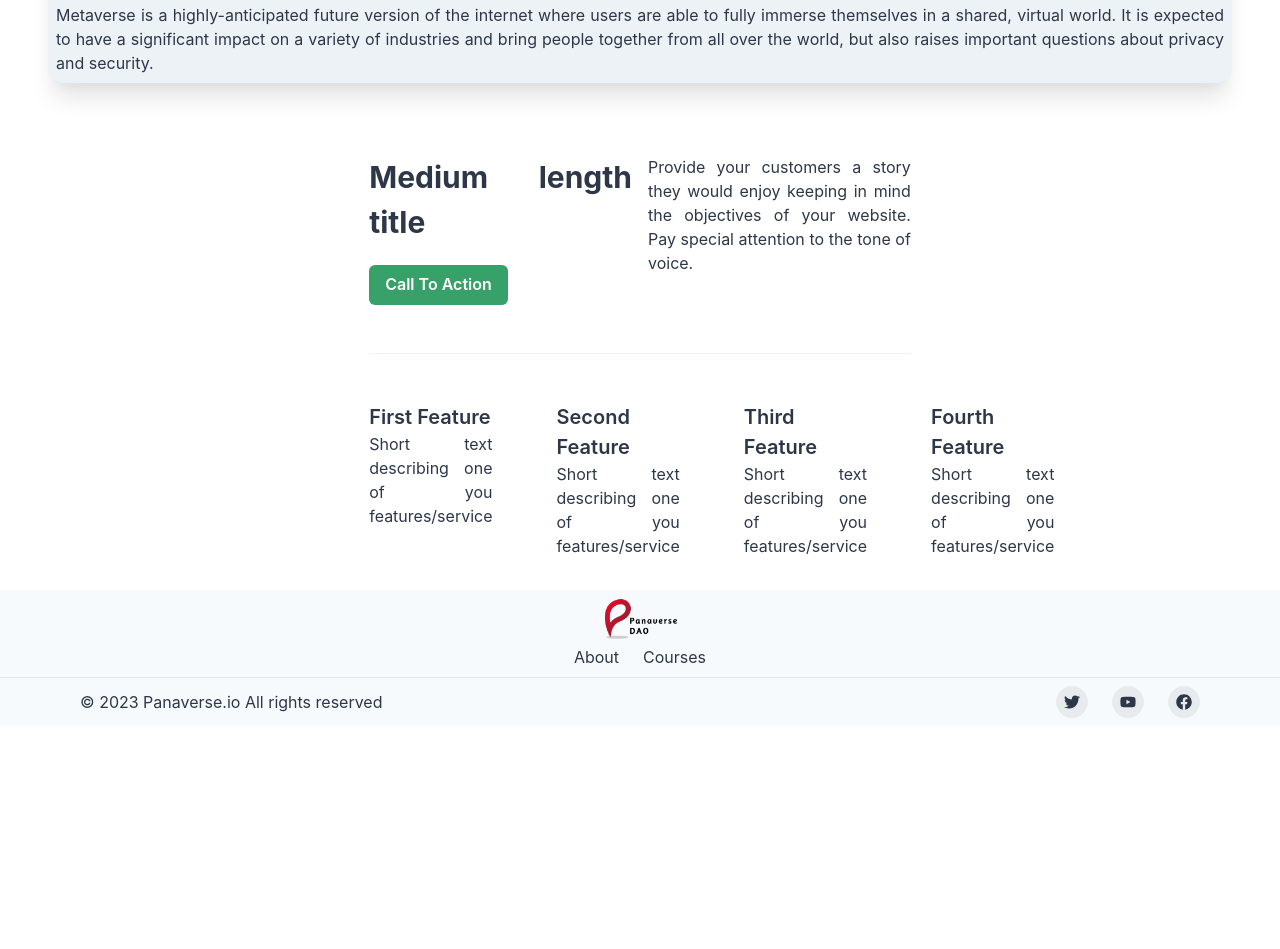
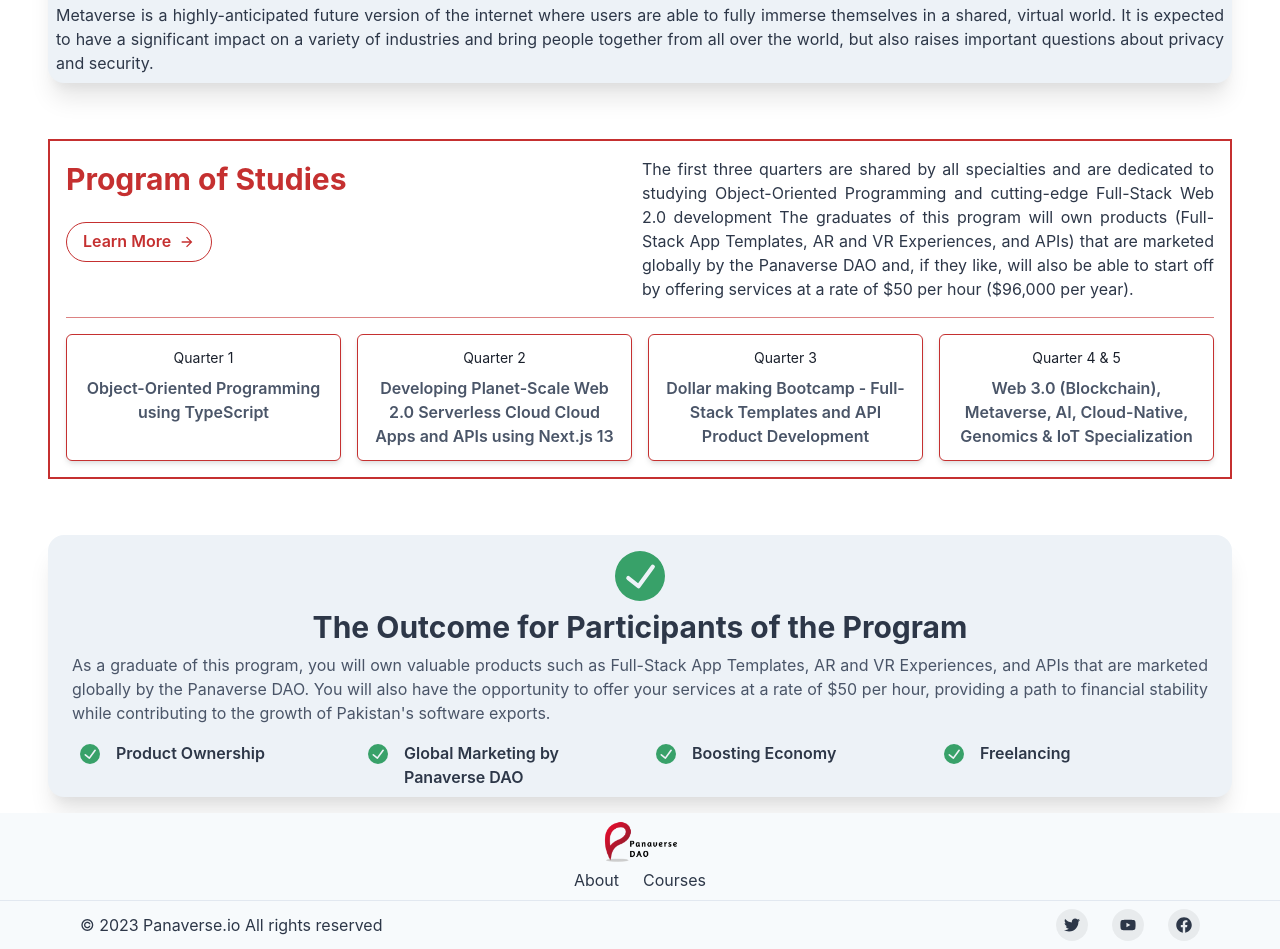
Before and after one commit to wasil-dilawari/nextjs_assignments, a Next.js app in the folder panaverse-dao-website/: page / in a window 1280 px wide. Shown: the part 1100-2049 px from the top of the page. Before the commit the page ends 1826 px from the top, so only its background shows below. Built offline with nearby package versions, Linux system fonts and the light colour scheme.

Commit message:
Home Page Content Complete

```diff
--- /dev/null
+++ b/panaverse-dao-website/src/components/Card_Box.tsx
@@ -0,0 +1,65 @@
+"use client";
+
+import { Box, chakra, Flex, Link } from "@chakra-ui/react";
+import React from "react";
+
+interface CardProps {
+  heading: string;
+  text: string;
+}
+
+export default function Card_Box({ heading, text }: CardProps) {
+  return (
+    <>
+      {/* <GridItem bgColor="red.100" pb="2">
+       <chakra.h3 fontSize={{ base: "lg", md: "xl" }} fontWeight="600">
+         {heading}
+       </chakra.h3>
+       <chakra.p>{text}</chakra.p>
+     </GridItem> */}
+      <Box
+        w="full"
+        maxW="sm"
+        mx="auto"
+        px={4}
+        py={3}
+        bg="white"
+        _dark={{
+          bg: "gray.800",
+        }}
+        shadow="md"
+        borderWidth="thin"
+        borderColor="red.600"
+        rounded="md"
+      >
+        <Flex justifyContent="space-between" alignItems="center">
+          <chakra.span
+            w="100%"
+            textAlign="center"
+            fontSize="sm"
+            color="gray.800"
+            _dark={{
+              color: "gray.400",
+            }}
+          >
+            {heading}
+          </chakra.span>
+        </Flex>
+
+        <Box>
+          <chakra.h1
+            fontSize={{ base: "sm", md: "md" }}
+            fontWeight="semibold"
+            mt={2}
+            color="gray.600"
+            _dark={{
+              color: "white",
+            }}
+          >
+            {text}
+          </chakra.h1>
+        </Box>
+      </Box>
+    </>
+  );
+}
--- a/panaverse-dao-website/src/components/Hero.tsx
+++ b/panaverse-dao-website/src/components/Hero.tsx
@@ -39,7 +39,7 @@
             styles={{
               px: "2",
               // py: "1",
-              rounded: "2xl",
+              rounded: { base: "lg", md: "2xl" },
               bg: "red.600",
               color: "gray.100",
             }}
@@ -70,6 +70,8 @@
               color: "gray.50",
             }}
             rightIcon={<ArrowForwardIcon />}
+            as={"a"}
+            href={"/courses"}
           >
             Learn More
           </Button>
--- a/panaverse-dao-website/src/components/MainPageContent.tsx
+++ b/panaverse-dao-website/src/components/MainPageContent.tsx
@@ -1,5 +1,6 @@
 "use client";
 
+import { ArrowForwardIcon, CheckCircleIcon, CheckIcon } from "@chakra-ui/icons";
 import {
   Text,
   Box,
@@ -12,10 +13,21 @@
   Button,
   Flex,
   Divider,
+  SimpleGrid,
+  Stack,
+  HStack,
+  Icon,
 } from "@chakra-ui/react";
 import React from "react";
+import Card_Box from "./Card_Box";
 
 export default function MainPageContent() {
+  const Features = [
+    "Product Ownership",
+    "Global Marketing by Panaverse DAO",
+    "Boosting Economy",
+    "Freelancing",
+  ];
   return (
     <Container maxW="95%" color="gray.700" textAlign="justify">
       <Box
@@ -81,82 +93,144 @@
 
       -------------------------
 
-
        */}
-      <Container>
-        <Box as={Container} maxW="7xl" mt={14} p={4}>
+      <Box mt={14} width="100%" p={4} borderWidth="2px" borderColor="red.600">
         <Grid
           templateColumns={{
             base: "repeat(1, 1fr)",
             sm: "repeat(2, 1fr)",
             md: "repeat(2, 1fr)",
           }}
-            gap={4}
+          gap={1}
         >
           <GridItem colSpan={1}>
             <VStack alignItems="flex-start" spacing="20px">
-                <chakra.h2 fontSize="3xl" fontWeight="700">
-                  Medium length title
+              <chakra.h2
+                fontSize={{ base: "2xl", md: "3xl" }}
+                fontWeight="700"
+                textAlign="left"
+                color="red.600"
+              >
+                Program of Studies
               </chakra.h2>
-                <Button colorScheme="green" size="md">
-                  Call To Action
+              <Button
+                variant="outline"
+                size={{ base: "sm", md: "md" }}
+                colorScheme={"black"}
+                color="red.600"
+                rounded={"full"}
+                _hover={{
+                  bg: "red.600",
+                  color: "gray.50",
+                }}
+                rightIcon={<ArrowForwardIcon />}
+                as={"a"}
+                href={"/courses"}
+              >
+                Learn More
               </Button>
             </VStack>
           </GridItem>
           <GridItem>
             <Flex>
               <chakra.p>
-                  Provide your customers a story they would enjoy keeping in
-                  mind the objectives of your website. Pay special attention to
-                  the tone of voice.
+                The first three quarters are shared by all specialties and are
+                dedicated to studying Object-Oriented Programming and
+                cutting-edge Full-Stack Web 2.0 development The graduates of
+                this program will own products (Full-Stack App Templates, AR and
+                VR Experiences, and APIs) that are marketed globally by the
+                Panaverse DAO and, if they like, will also be able to start off
+                by offering services at a rate of $50 per hour ($96,000 per
+                year).
               </chakra.p>
             </Flex>
           </GridItem>
         </Grid>
-          <Divider mt={12} mb={12} />
-          <Grid
-            templateColumns={{
-              base: "repeat(1, 1fr)",
-              sm: "repeat(2, 1fr)",
-              md: "repeat(4, 1fr)",
-            }}
-            gap={{ base: "8", sm: "12", md: "16" }}
+        <Divider mt={4} mb={4} />
+        <SimpleGrid
+          // mt="2"
+          // px="2"
+          spacing={4}
+          textAlign="center"
+          minChildWidth="200px"
         >
           <Card_Box
-              heading={"First Feature"}
-              text={"Short text describing one of you features/service"}
+            heading={"Quarter 1"}
+            text={"Object-Oriented Programming using TypeScript"}
           />
           <Card_Box
-              heading={"Second Feature"}
-              text={"Short text describing one of you features/service"}
+            heading={"Quarter 2"}
+            text={
+              "Developing Planet-Scale Web 2.0 Serverless Cloud Cloud Apps and APIs using Next.js 13"
+            }
           />
           <Card_Box
-              heading={"Third Feature"}
-              text={"Short text describing one of you features/service"}
+            heading={"Quarter 3"}
+            text={
+              "Dollar making Bootcamp - Full-Stack Templates and API Product Development"
+            }
           />
           <Card_Box
-              heading={"Fourth Feature"}
-              text={"Short text describing one of you features/service"}
+            heading={"Quarter 4 & 5"}
+            text={
+              "Web 3.0 (Blockchain), Metaverse, AI, Cloud-Native, Genomics & IoT Specialization"
+            }
           />
-          </Grid>
+        </SimpleGrid>
       </Box>
+      {/*
+
+      -------------------------
+
+       */}
+      <Box
+        mt="14"
+        bgColor="gray.100"
+        p="2"
+        rounded={{ base: "xl", md: "2xl" }}
+        boxShadow="0px 20px 25px -5px rgba(0, 0, 0, 0.1), 0px 10px 10px -5px rgba(0, 0, 0, 0.04)"
+        width="100%"
+      >
+        <Stack spacing={2} as={Container} maxW="100%" textAlign={"justify"}>
+          <Box textAlign="center" pt="2">
+            <CheckCircleIcon
+              textAlign="center"
+              boxSize={"50px"}
+              color={"green.500"}
+            />
+          </Box>
+          <Heading fontSize={"3xl"} textAlign="center">
+            The Outcome for Participants of the Program
+          </Heading>
+          <Text color={"gray.600"}>
+            As a graduate of this program, you will own valuable products such
+            as Full-Stack App Templates, AR and VR Experiences, and APIs that
+            are marketed globally by the Panaverse DAO. You will also have the
+            opportunity to offer your services at a rate of $50 per hour,
+            providing a path to financial stability while contributing to the
+            growth of Pakistan's software exports.
+          </Text>
+        </Stack>
+
+        <Container maxW="100%" mt={4}>
+          <SimpleGrid
+            columns={{ base: 1, md: 2, lg: 4 }}
+            spacing={4}
+            textAlign="left"
+          >
+            {Features.map((feature) => (
+              <HStack key={feature} align={"top"}>
+                <Box color={"green.500"} px={2}>
+                  <Icon as={CheckCircleIcon} boxSize="5" />
+                </Box>
+                <VStack align={"start"}>
+                  <Text fontWeight={600}>{feature}</Text>
+                </VStack>
+              </HStack>
+            ))}
+          </SimpleGrid>
         </Container>
+      </Box>
     </Container>
   );
 }
-
-interface CardProps {
-  heading: string;
-  text: string;
-}
-
-const Card_Box = ({ heading, text }: CardProps) => {
-  return (
-    <GridItem>
-      <chakra.h3 fontSize="xl" fontWeight="600">
-        {heading}
-      </chakra.h3>
-      <chakra.p>{text}</chakra.p>
-    </GridItem>
-  );
-};
```
Lines whose indentation alone changed are shown as unchanged.
